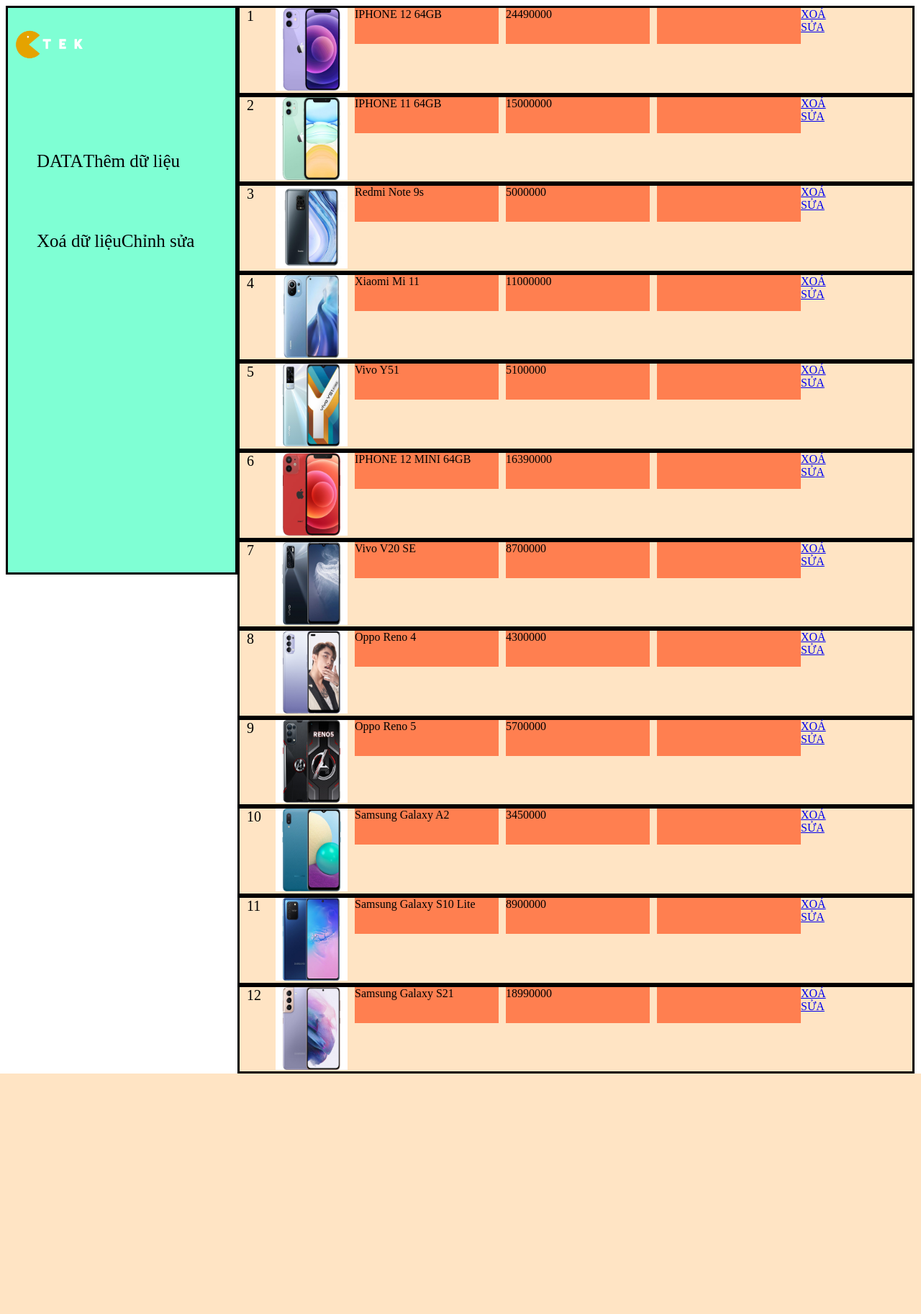
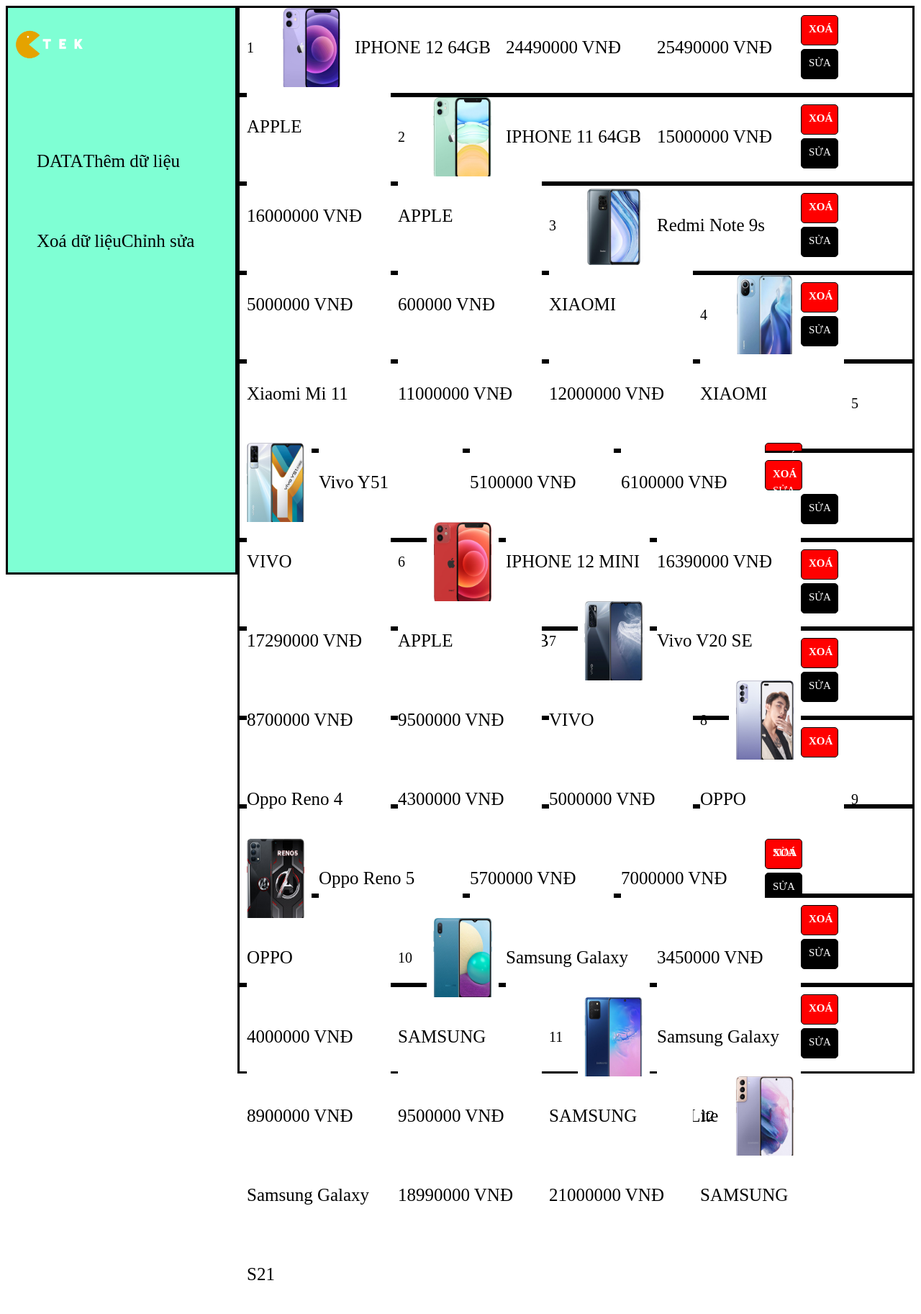
Before and after one commit to tiemmap147/Ctek, a PHP site: page /admin/admin.php in a window 1280 px wide. Shown: the whole page at 72% size. Before the commit the page ends 1491 px from the top, so only its background shows below. Run offline with PHP 8.4, Linux system fonts and the light colour scheme; data comes from the database, SQL or seed files in the repository.

Commit message:
fix themsua

```diff
--- a/admin/admin.php
+++ b/admin/admin.php
@@ -43,14 +43,15 @@
         <div class="list-content">
             <div class="ID">',$row[0],'</div>
             <div class="images"><img src=../',$row[4],' width=100 height=115></div>
-            <div class="label">',$row[1],'</div>
-            <div class="gia">',$row[2],'</div>
-            <div class="soluong"></div>
+            <div class="label">',$row[1],'  </div>
+            <div class="gia">',$row[2],' VNĐ </div>
+            <div class="giacu">',$row[3],' VNĐ</div>
+            <div class="hang">',$row[6],'</div>
             <div class="xoa">
-                <a href="xoa.php?id=',$row[0],'">XOÁ</a>
+                <a href="xoa.php?id=',$row[0],'" class="edit_del"">XOÁ</a>
             </div>
             <div class="sua">
-                <a href="sua.php?id=',$row[0],'">SỬA</a>
+                <a href="sua.php?id=',$row[0],'" class="edit_del"">SỬA</a>
             </div>
         </div>';
             }
--- a/admin/styleadmin.css
+++ b/admin/styleadmin.css
@@ -47,51 +47,67 @@
 .list-content{
     height: 15%;
     width: 100%;
-    background-color: bisque;
+    background-color:white;
     border-style: solid;
+    font-size: 25px;
 }
 .images{
     width: 100px;
-    height: 115px;
+    height: 110px;
     background-color: blueviolet;
     float:left;
 }
 .label{
     width: 200px;
-    height: 50px;
-    background-color: coral;
+    height: 110px;
+    background-color:white;
     float:left;
     padding: 0;
     display:flex;
     margin-left: 10px;
+    line-height: 110px;
 }
 .gia{
     width: 200px;
-    height: 50px;
-    background-color: coral;
+    height: 110px;
+    background-color: white;
     float:left;
     padding: 0;
     display:flex;
     margin-left: 10px;
+
+    line-height: 110px;
 }
-.soluong{
+.giacu{
     width: 200px;
-    height: 50px;
-    background-color: coral;
+    height: 110px;
+    background-color: white;
     float:left;
     padding: 0;
     display:flex;
     margin-left: 10px;
+    line-height: 110px;
+}
+.hang{
+    width: 200px;
+    height: 110px;
+    background-color: white;
+    float:left;
+    padding: 0;
+    display:flex;
+    margin-left: 10px;
+    line-height: 110px;
 }
 .ID{
     width: 40px;
-    height: 50px;
+    height: 110px;
 
     float:left;
     padding: 0;
     display:flex;
     margin-left: 10px;
     font-size: 20px;
+    line-height: 110px;
 }
 .frm-input{
     margin: 0 auto;
@@ -109,3 +125,38 @@
     width: 100px;
     height: 50px;
 }
+.edit_del{
+    text-decoration: none;
+    font-size: 15px;
+    text-align: center;
+    margin-top: 10px;
+    margin-left: 10px;
+    color: white;
+}
+.sua{
+    border: 1px solid black;
+    border-radius: 5px;
+    display: flex;
+    width: 50px;
+    height: 40px;
+    background-color:black;
+    margin-top: 5px;
+    margin-bottom: 10px;
+
+}
+.xoa{
+    font-weight: bold;
+    border: 1px solid black;
+    border-radius: 5px;
+    display: flex;
+    margin-top: 10px;
+    width: 50px;
+    height: 40px;
+    background-color: red;
+}
+.xoa:hover{
+    opacity: 0.6;
+}
+.sua:hover{
+    opacity: 0.6;
+}
--- a/admin/sua.php
+++ b/admin/sua.php
@@ -65,14 +65,15 @@
     </ul>
     </div>
     <div class="admin-content">
-        <form class="frm-input" name=frm method="post"  >
+        <form class="frm-input" name=frm method="post" id=formSua >
             ID <input type="text" name="txtID" value="<?php echo $data['id']?>" class="frm-item"><br>
             Tên  <input type="text" name="txtTen" value="<?php echo $data['ten']?>" class="frm-item"><br>
             Giá<input type="text" name="txtGia" value="<?php echo $data['gia']?>" class="frm-item"><br>
             Giá Cũ<input type="text" name="txtGiacu" value="<?php echo $data['giacu']?>" class="frm-item"><br>
 			Hãng<input type="text" name="txtHang" value="<?php echo $data['hang']?>" class="frm-item"><br>
             Ảnh <input type="text" name="txtAnh" value="<?php echo $data['anh']?>" class="frm-item"><br>
-            Mô tả <input type="text" name="txtMota" value="<?php echo $data['mota']?>" class="frm-item"><br>
+            Mô tả <textarea rows="15" cols="66" name="txtMota" form="formSua"  ><?php echo $data['mota']?></textarea>
+            <!-- <input type="textare" name="txtMota" value="" class="frm-item"><br> -->
             Ngày thêm <input type="date" value="<?php echo $data['ngaythem']?>" name="txtNgaythem" class="frm-item"
             ><br>
 			<input type="submit" value="Cập Nhật"  class="submit" name="update"><br>
```
Also changed, not shown: CSS/styleindex.css (line endings or trailing spaces).
